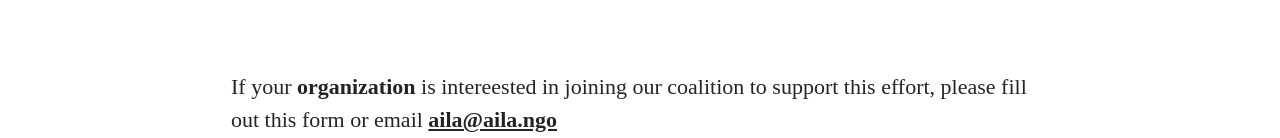
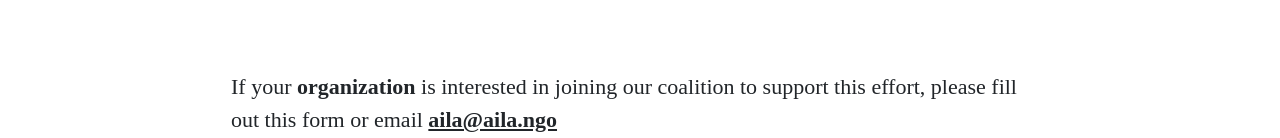
Before and after one commit to adamdjbrett/lakeback.org, an Eleventy site: page content/page/coalition.md in a window 1280 px wide. Shown: the part 662-800 px from the top of the page. Built offline with nearby package versions, Linux system fonts and the light colour scheme; Eleventy itself is replaced by a stand-in of ours; files that its build step writes are made by us from their sources; a web font is replaced by a local one; what @zachleat/heading-anchors, eleventy-plugin-toc, string-strip-html, zod-validation-error would draw is missing.

Commit message:
Update Static Page “coalition”

```diff
--- a/content/page/coalition.md
+++ b/content/page/coalition.md
@@ -6,6 +6,6 @@ image: /img/onondaga-lake-east-shoreline.jpg
 show_table_of_content: false
 permalink: /coalition/
 ---
-If your **organization** is intereested in joining our coalition to support this effort, please fill out this form or email [aila@aila.ngo](mailto:aila@aila.ngo)
+If your **organization** is interested in joining our coalition to support this effort, please fill out this form or email [aila@aila.ngo](mailto:aila@aila.ngo)
 
 {% include "partials/form_coalition.njk" %}
```
